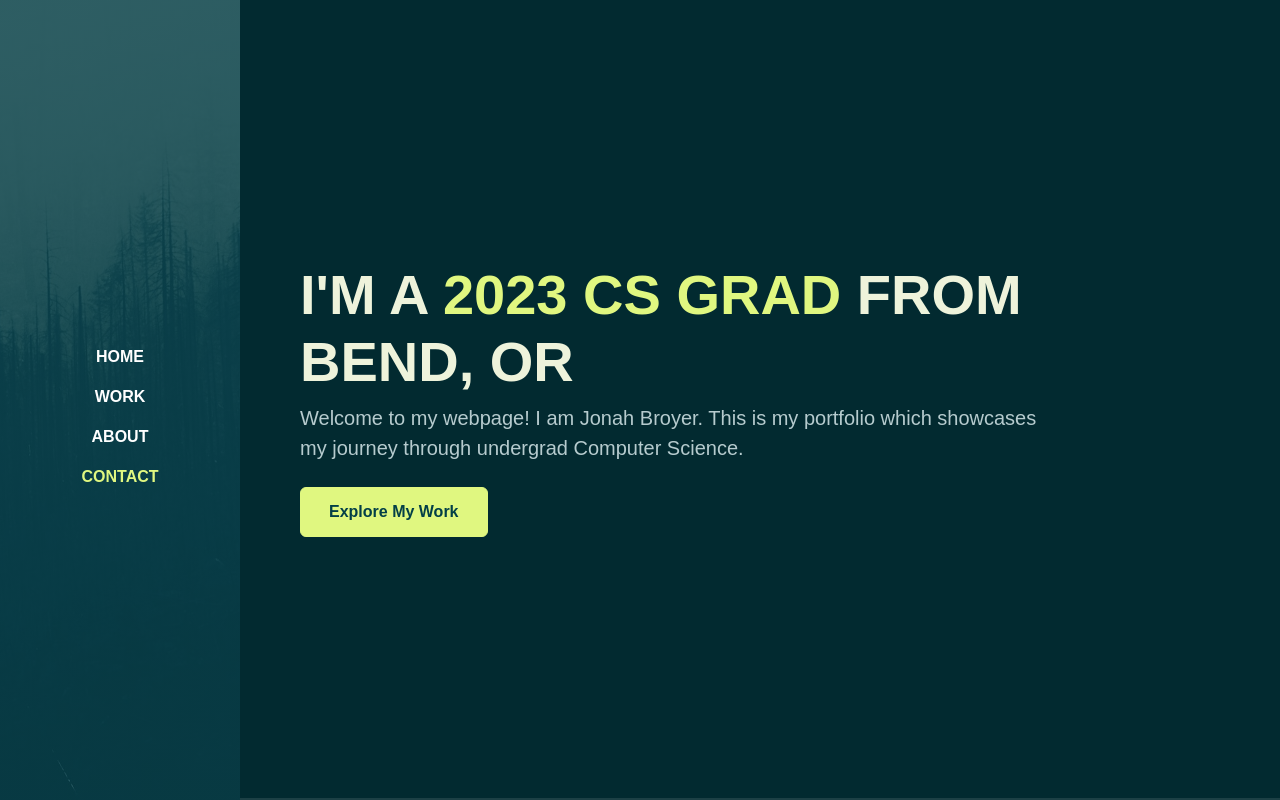
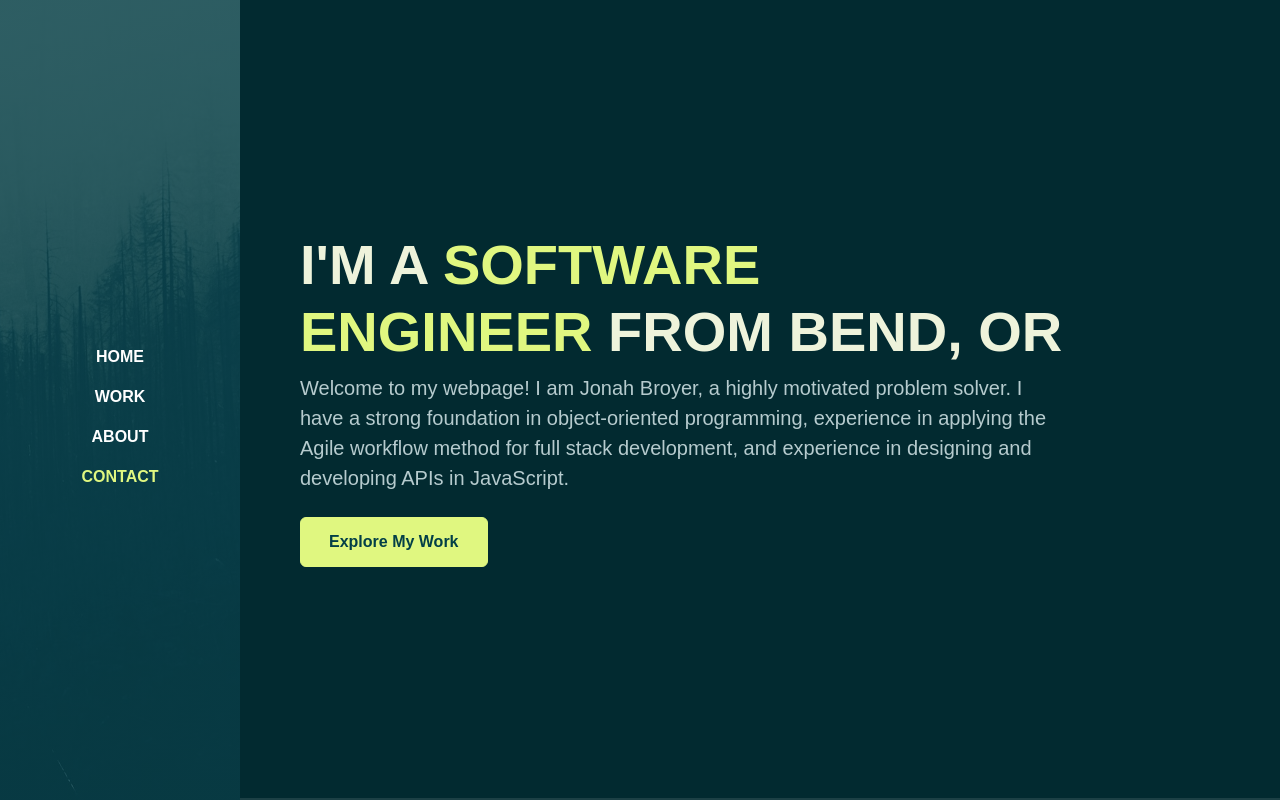
Before and after one commit to jonahbroyer/jonahbroyer.github.io, a plain HTML site: page index.html in a window 1280 px wide. Shown: the top 800 px of the page. Drawn offline with Linux system fonts and the light colour scheme; a web font is replaced by a local one.

Commit message:
Reworded summary statement

```diff
--- a/index.html
+++ b/index.html
@@ -69,10 +69,11 @@
         <div class="container">
             <div class="row">
                 <div class="col-lg-10">
-                    <h1 class="display-4 fw-bold" data-aos="fade-up">I'M A <span class="text-brand">2023
-                            CS GRAD</span> FROM BEND, OR</h1>
+                    <h1 class="display-4 fw-bold" data-aos="fade-up">I'M A <span class="text-brand">SOFTWARE
+                            ENGINEER</span> FROM BEND, OR</h1>
                     <p class="lead mt-2 mb-4" data-aos="fade-up" data-aos-delay="300">Welcome to my webpage!
-                        I am Jonah Broyer. This is my portfolio which showcases my journey through undergrad Computer Science.</p>
+                        I am Jonah Broyer, a highly motivated problem solver. I have a strong foundation in object-oriented programming, experience in applying the Agile workflow method for
+                        full stack development, and experience in designing and developing APIs in JavaScript.</p>
                     <div data-aos="fade-up" data-aos-delay="600">
                         <a href="#work" class="btn btn-brand me-3">Explore My Work</a>
                     </div>
```
